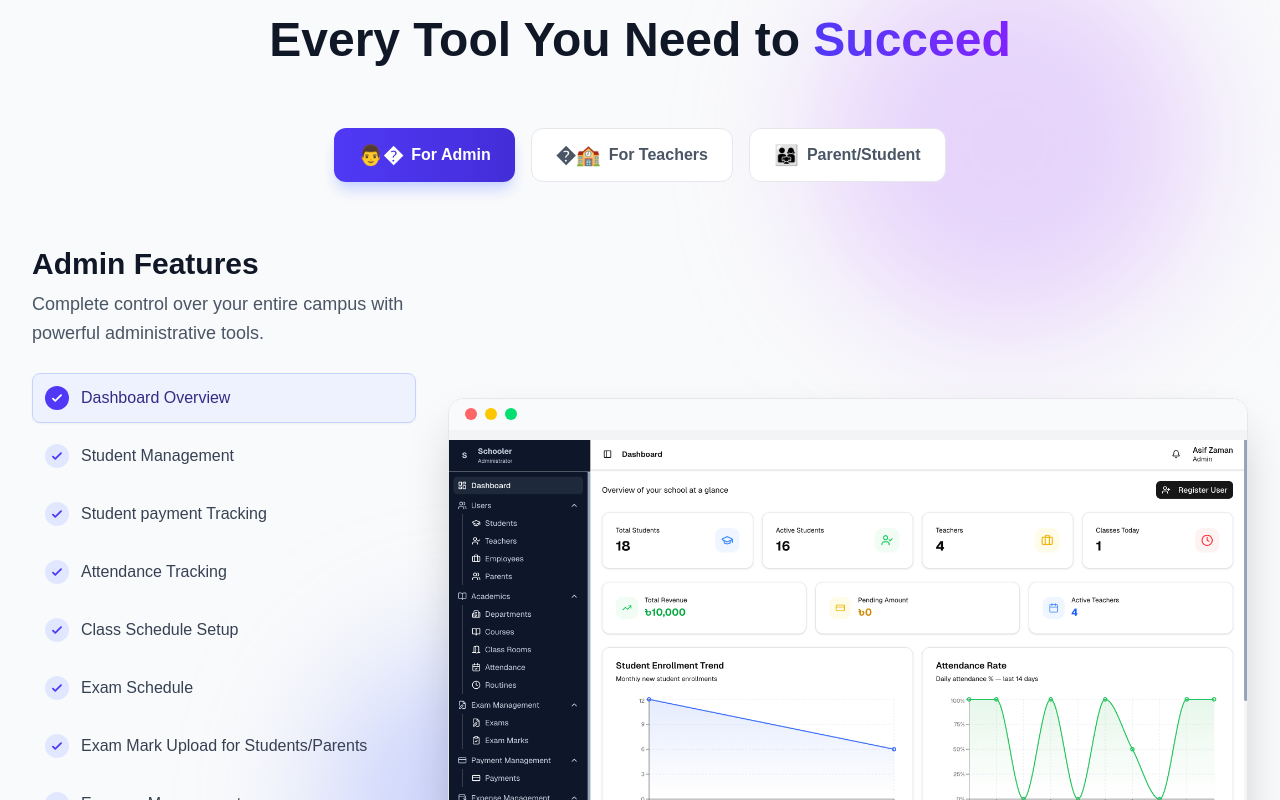
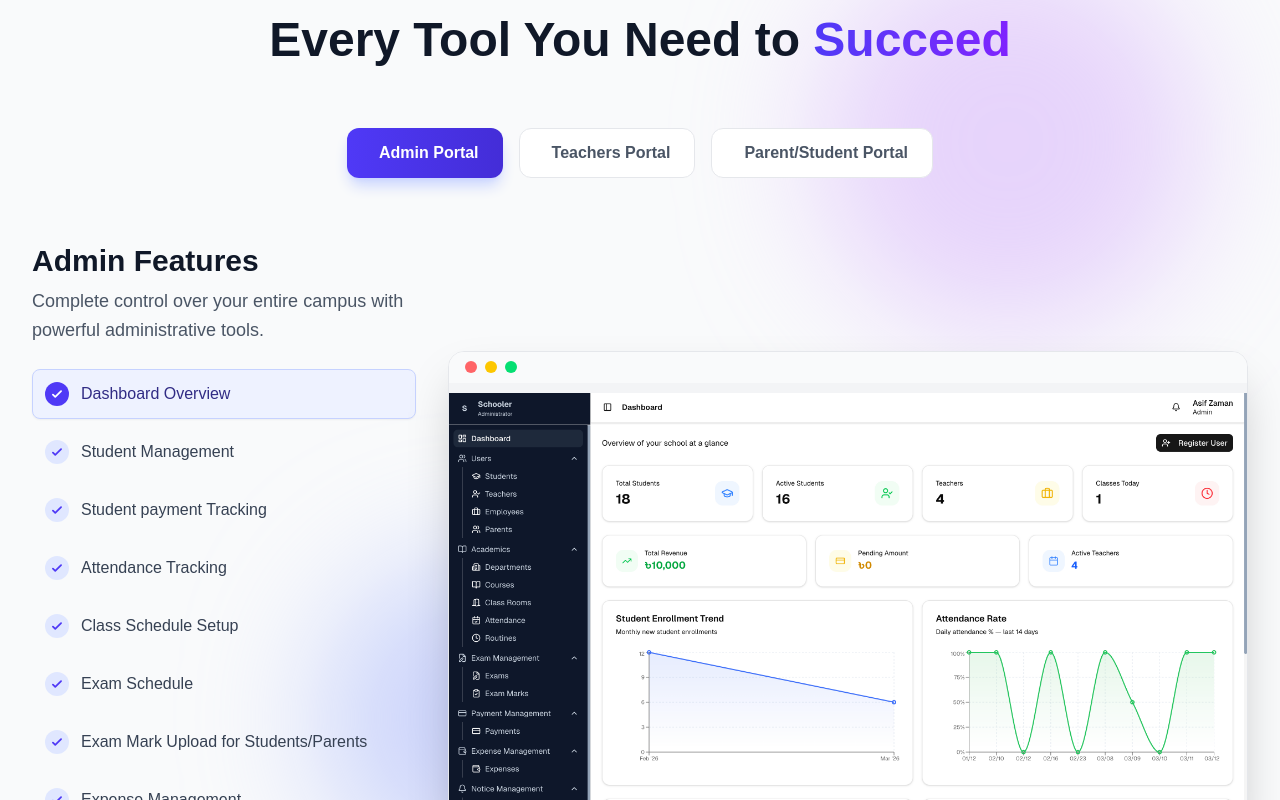
Before and after one commit to AsifZaman777/campus-baba, a Next.js app: page / in a window 1280 px wide. Shown: the part 1980-2780 px from the top of the page. Built offline with nearby package versions, Linux system fonts and the light colour scheme.

Commit message:
updated tab section

```diff
--- a/src/components/Features.tsx
+++ b/src/components/Features.tsx
@@ -71,9 +71,9 @@ export default function Features() {
     };
 
     const tabs = [
-        { id: "admin" as TabType, label: "For Admin", icon: "👨‍�" },
-        { id: "teacher" as TabType, label: "For Teachers", icon: "�‍🏫" },
-        { id: "parent" as TabType, label: "Parent/Student", icon: "👨‍👩‍👧" },
+        { id: "admin" as TabType, label: "Admin Portal", icon: "" },
+        { id: "teacher" as TabType, label: "Teachers Portal", icon: "" },
+        { id: "parent" as TabType, label: "Parent/Student Portal", icon: "" },
     ];
 
     const activeFeature = features[activeTab].items[activeFeatureIndex];
@@ -170,13 +170,13 @@ export default function Features() {
                             ))}
                         </div>
 
-                        <motion.button
+                        {/* <motion.button
                             whileHover={{ scale: 1.05 }}
                             whileTap={{ scale: 0.95 }}
                             className="inline-flex items-center justify-center px-8 py-3 bg-linear-to-r from-indigo-600 to-violet-600 text-white rounded-lg font-semibold shadow-lg shadow-indigo-200 transition-all duration-300 hover:shadow-xl mt-4"
                         >
                             Explore All Features
-                        </motion.button>
+                        </motion.button> */}
                     </div>                    {/* Right Side: Device Preview (Mac / iPhone) */}
                     <div className="relative min-h-125 lg:min-h-175 flex items-center justify-center p-2 lg:p-0 group lg:col-span-8">
                         {/* Background Splashes */}
```
